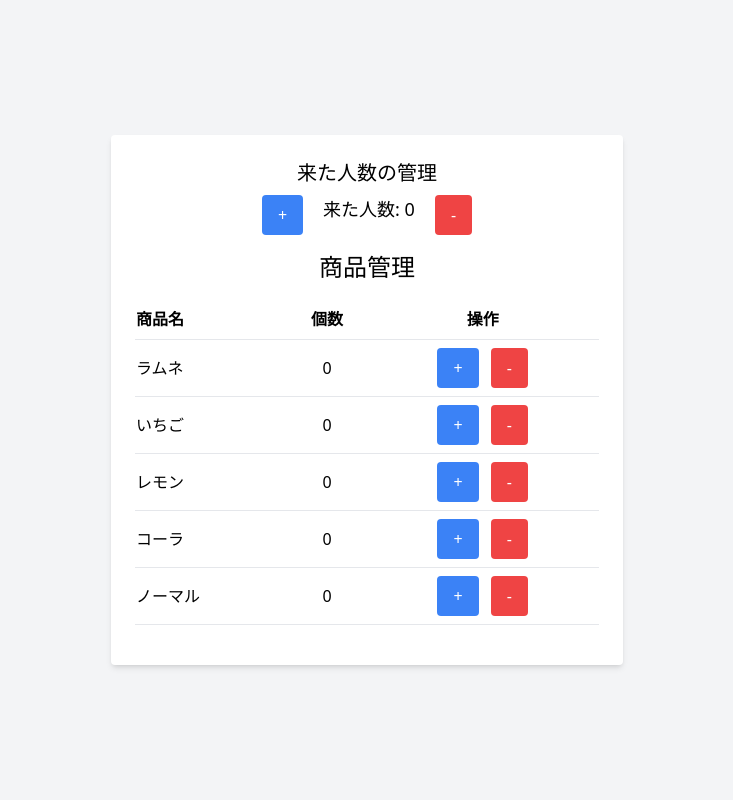
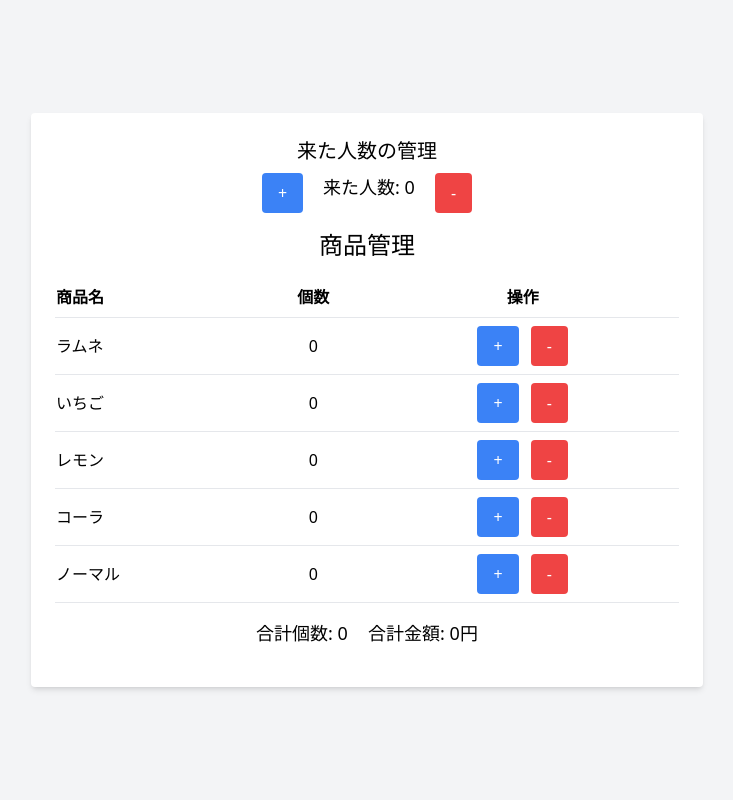
Before and after one commit to linkalls/tiphp, a PHP site: page / in a window 1280 px wide. Shown: the whole page, without its empty margins (273-1006 px from the left). Run offline with PHP 8.4, Linux system fonts and the light colour scheme; some libraries are stand-ins or nearby versions.

Commit message:
Refactor code to improve readability and maintainability

```diff
--- a/index.php
+++ b/index.php
@@ -1,40 +1,36 @@
 <?php
-// 商品個数の更新処理（非同期リクエスト）
-if ($_SERVER['REQUEST_METHOD'] === 'POST' && isset($_POST['item'])) {
+function getCounts() {
     $jsonFile = 'counts.json';
-    $data = json_decode(file_get_contents($jsonFile), true);
+    if (!file_exists($jsonFile)) {
+        $counts = [
+            'ramune' => 0,
+            'ichigo' => 0,
+            'lemon' => 0,
+            'cola' => 0,
+            'normal' => 0,
+            'people' => 0
+        ];
+        file_put_contents($jsonFile, json_encode($counts));
+    } else {
+        $counts = json_decode(file_get_contents($jsonFile), true);
+    }
+    return $counts;
+}
 
-    $item = $_POST['item'];
-    $change = (int)$_POST['change'];
-
+function updateCount($item, $change) {
+    $jsonFile = 'counts.json';
+    $data = getCounts();
     if (isset($data[$item])) {
         $data[$item] += $change;
         $data[$item] = max(0, $data[$item]); // 0未満にならないようにする
         file_put_contents($jsonFile, json_encode($data));
-
-        // 商品のラベル名を取得
-        $labels = [
-            'ramune' => 'ラムネ',
-            'ichigo' => 'いちご',
-            'lemon' => 'レモン',
-            'cola' => 'コーラ',
-            'normal' => 'ノーマル',
-            'people' => '来た人数'
-        ];
-
-        // メッセージにラベル名を使用
-        $message = isset($labels[$item]) ? $labels[$item] : '商品';
-        echo json_encode(['count' => $data[$item], 'message' => "{$message}の個数が" . ($change > 0 ? '増加' : '減少') . "しました"]);
-    } else {
-        echo json_encode(['error' => '無効な商品です']);
+        return $data[$item];
     }
-    exit();
+    return null;
 }
 
-// JSONから現在の個数を取得
-$jsonFile = 'counts.json';
-$counts = json_decode(file_get_contents($jsonFile), true);
-if (!$counts) {
+function resetCounts() {
+    $jsonFile = 'counts.json';
     $counts = [
         'ramune' => 0,
         'ichigo' => 0,
@@ -44,7 +40,37 @@ if (!$counts) {
         'people' => 0
     ];
     file_put_contents($jsonFile, json_encode($counts));
+    return $counts;
 }
+
+if ($_SERVER['REQUEST_METHOD'] === 'POST') {
+    header('Content-Type: application/json');
+    if (isset($_POST['item'])) {
+        $item = $_POST['item'];
+        $change = (int)$_POST['change'];
+        $newCount = updateCount($item, $change);
+        if ($newCount !== null) {
+            $labels = [
+                'ramune' => 'ラムネ',
+                'ichigo' => 'いちご',
+                'lemon' => 'レモン',
+                'cola' => 'コーラ',
+                'normal' => 'ノーマル',
+                'people' => '来た人数'
+            ];
+            $message = isset($labels[$item]) ? $labels[$item] : '商品';
+            echo json_encode(['count' => $newCount, 'message' => "{$message}の個数が" . ($change > 0 ? '増加' : '減少') . "しました"]);
+        } else {
+            echo json_encode(['error' => '無効な商品です']);
+        }
+    } elseif (isset($_POST['reset'])) {
+        $counts = resetCounts();
+        echo json_encode(['message' => '全ての商品の個数がリセットされました']);
+    }
+    exit();
+}
+
+$counts = getCounts();
 ?>
 
 <!DOCTYPE html>
@@ -57,10 +83,10 @@ if (!$counts) {
     <script src="//unpkg.com/alpinejs" defer></script>
     <script src="https://unpkg.com/htmx.org@1.9.3"></script>
 </head>
-<body class="bg-gray-100 flex justify-center items-center h-screen">
+<body class="bg-gray-100 flex justify-center items-center min-h-screen">
 
 <!-- 管理画面 -->
-<div class="bg-white shadow-md rounded p-6 w-full max-w-lg" x-data="productManager()">
+<div class="bg-white shadow-md rounded p-6 w-full max-w-2xl mx-4" x-data="productManager()">
     <!-- フラッシュメッセージを固定表示 -->
     <div x-show="message" x-transition x-init="setTimeout(() => message = '', 3000)"
          class="bg-green-200 text-green-800 p-2 rounded mb-4 fixed top-0 left-0 right-0 m-4 transition-transform duration-300 transform"
@@ -82,7 +108,7 @@ if (!$counts) {
             <th class="text-center py-2">個数</th>
             <th class="text-center py-2">操作</th>
         </tr>
-               <template x-for="item in items" :key="item.name">
+        <template x-for="item in items" :key="item.name">
             <tr class="border-b" x-show="item.label !== '来た人数'">
                 <td class="py-2" x-text="item.label"></td>
                 <td class="text-center py-2" x-text="item.count"></td>
@@ -97,6 +123,15 @@ if (!$counts) {
             </tr>
         </template>
     </table>
+
+    <div class="text-center mb-4">
+        <span class="text-lg">合計個数: <span x-text="totalCount"></span></span>
+        <span class="text-lg ml-4">合計金額: <span x-text="totalAmount"></span>円</span>
+    </div>
+
+    <!-- <div class="text-center">
+        <button @click="resetCounts" class="bg-red-500 text-white px-4 py-2 rounded">リセット</button>
+    </div> -->
 </div>
 
 <script>
@@ -111,19 +146,43 @@ if (!$counts) {
                 { name: 'people', label: '来た人数', count: <?= $counts['people'] ?> }
             ],
             message: '',
-            updateCount(item, change) {
-                fetch("/", {
-                    method: "POST",
-                    headers: { "Content-Type": "application/x-www-form-urlencoded" },
-                    body: `item=${item}&change=${change}`
-                })
-                .then(response => response.json())
-                .then(data => {
+            get totalCount() {
+                return this.items.reduce((sum, item) => sum + item.count, 0);
+            },
+            get totalAmount() {
+                return this.totalCount * 100; // 全ての商品が一戸当たり100円
+            },
+            async updateCount(item, change) {
+                try {
+                    const response = await fetch("/", {
+                        method: "POST",
+                        headers: { "Content-Type": "application/x-www-form-urlencoded" },
+                        body: `item=${item}&change=${change}`
+                    });
+                    const data = await response.json();
                     if (data.count !== undefined) {
                         this.items.find(i => i.name === item).count = data.count;
-                        this.message = data.message; // Flashメッセージを表示
+                        this.message = data.message; // フラッシュメッセージを表示
+                    } else if (data.error) {
+                        this.message = data.error;
                     }
-                });
+                } catch (error) {
+                    this.message = 'エラーが発生しました';
+                }
+            },
+            async resetCounts() {
+                try {
+                    const response = await fetch("/", {
+                        method: "POST",
+                        headers: { "Content-Type": "application/x-www-form-urlencoded" },
+                        body: `reset=true`
+                    });
+                    const data = await response.json();
+                    this.items.forEach(item => item.count = 0);
+                    this.message = data.message; // フラッシュメッセージを表示
+                } catch (error) {
+                    this.message = 'エラーが発生しました';
+                }
             }
         };
     }
```
